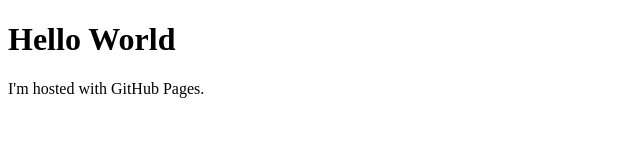
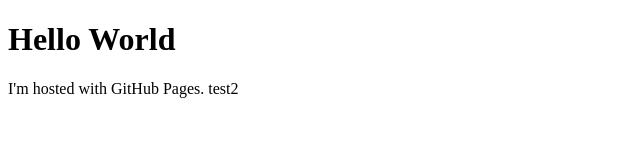
Before and after one commit to fredm00n/fredm00n.github.io, a plain HTML site: page index.html in a window 1280 px wide. Shown: the full height of the page, 0-640 px from the left. Drawn offline with Linux system fonts and the light colour scheme.

Commit message:
Update index.html

```diff
--- a/index.html
+++ b/index.html
@@ -2,6 +2,6 @@
 <html>
 <body>
 <h1>Hello World</h1>
-<p>I'm hosted with GitHub Pages.</p>
+<p>I'm hosted with GitHub Pages. test2</p>
 </body>
 </html>
```
